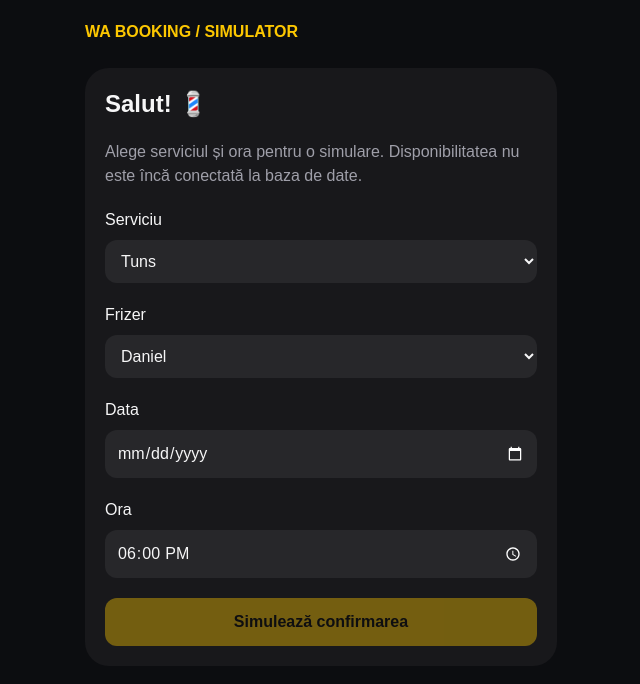
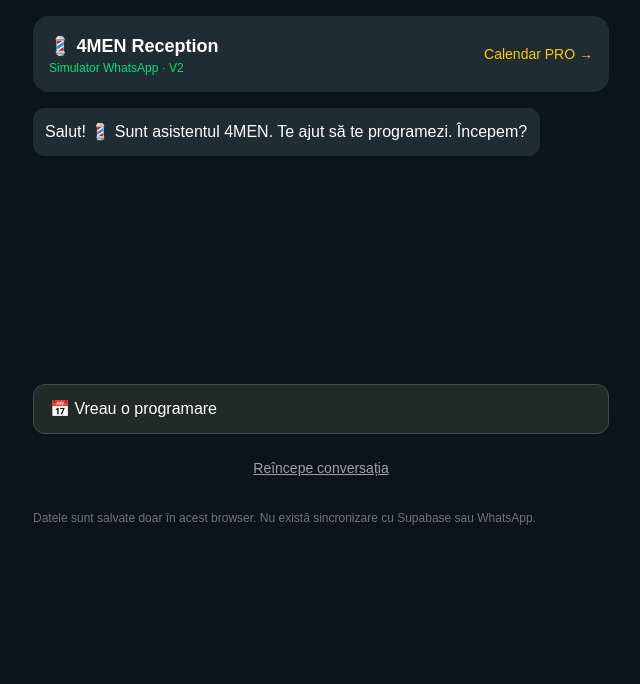
Before and after one commit to nistordaniel06-cpu/whatsapp-booking-os, a Next.js app: page /demo in a window 1280 px wide. Shown: the top 684 px of the page, without its empty margins (319-959 px from the left). Built offline with nearby package versions, Linux system fonts and the light colour scheme.

Commit message:
feat: WhatsApp chat simulator and local PRO/Admin demo

```diff
--- a/src/app/demo/page.tsx
+++ b/src/app/demo/page.tsx
@@ -1,103 +1,37 @@
 "use client";
-
-import { useState } from "react";
-
-const services = [
-  { name: "Tuns", minutes: 30 },
-  { name: "Tuns + barbă", minutes: 45 },
-];
-
-export default function Demo() {
-  const [service, setService] = useState(services[0].name);
-  const [barber, setBarber] = useState("Daniel");
-  const [day, setDay] = useState("");
-  const [time, setTime] = useState("18:00");
-  const [done, setDone] = useState(false);
-
-  return (
-    <main className="min-h-screen p-5 max-w-lg mx-auto">
-      <div className="text-yellow-400 font-bold mb-6">
-        WA BOOKING / SIMULATOR
-      </div>
-      <div className="bg-zinc-900 rounded-3xl p-5 space-y-5">
-        <h1 className="text-2xl font-bold">Salut! 💈</h1>
-        <p className="text-zinc-400">
-          Alege serviciul și ora pentru o simulare.
-          Disponibilitatea nu este încă conectată la baza de date.
-        </p>
-
-        <label className="block">
-          Serviciu
-          <select
-            className="block mt-2 w-full bg-zinc-800 p-3 rounded-xl"
-            value={service}
-            onChange={(event) => {
-              setService(event.target.value);
-              setDone(false);
-            }}
-          >
-            {services.map((item) => (
-              <option key={item.name}>{item.name}</option>
-            ))}
-          </select>
-        </label>
-
-        <label className="block">
-          Frizer
-          <select
-            className="block mt-2 w-full bg-zinc-800 p-3 rounded-xl"
-            value={barber}
-            onChange={(event) => {
-              setBarber(event.target.value);
-              setDone(false);
-            }}
-          >
-            <option>Daniel</option>
-            <option>Andrei</option>
-          </select>
-        </label>
-
-        <label className="block">
-          Data
-          <input
-            className="block mt-2 w-full bg-zinc-800 p-3 rounded-xl"
-            type="date"
-            value={day}
-            onChange={(event) => {
-              setDay(event.target.value);
-              setDone(false);
-            }}
-          />
-        </label>
-
-        <label className="block">
-          Ora
-          <input
-            className="block mt-2 w-full bg-zinc-800 p-3 rounded-xl"
-            type="time"
-            value={time}
-            onChange={(event) => {
-              setTime(event.target.value);
-              setDone(false);
-            }}
-          />
-        </label>
-
-        <button
-          disabled={!day}
-          onClick={() => setDone(true)}
-          className="w-full bg-yellow-400 text-black rounded-xl p-3 font-bold disabled:opacity-40"
-        >
-          Simulează confirmarea
-        </button>
-
-        {done && (
-          <div className="bg-green-950 rounded-xl p-3">
-            Simulare: {service} cu {barber}, {day} la {time}.
-            Nicio rezervare reală nu a fost creată.
-          </div>
-        )}
-      </div>
-    </main>
-  );
+import {useState} from "react";
+import Link from "next/link";
+import {addBooking} from "@/lib/demo-store";
+const services=["Tuns","Tuns + barbă","Barbă"];
+const barbers=["Daniel","Andrei"];
+const times=["09:00","10:00","11:00","12:00","13:00","14:00","15:00","16:00","17:00","18:00","19:00"];
+type Step="start"|"service"|"barber"|"date"|"time"|"name"|"done";
+export default function Demo(){
+ const [step,setStep]=useState<Step>("start");
+ const [service,setService]=useState("");
+ const [barber,setBarber]=useState("");
+ const [date,setDate]=useState("");
+ const [time,setTime]=useState("");
+ const [name,setName]=useState("");
+ const [error,setError]=useState("");
+ const [messages,setMessages]=useState<{from:"bot"|"client";text:string}[]>([{from:"bot",text:"Salut! 💈 Sunt asistentul 4MEN. Te ajut să te programezi. Începem?"}]);
+ function say(answer:string,next:Step,prompt:string){setMessages(m=>[...m,{from:"client",text:answer},{from:"bot",text:prompt}]);setStep(next);setError("")}
+ function confirm(){if(!name.trim())return;const ok=addBooking({id:crypto.randomUUID(),name:name.trim(),service,barber,date,time,status:"confirmed"});if(!ok){setError("Intervalul este deja ocupat în acest simulator. Alege altă oră.");setStep("time");return}say(name,"done","✅ Programare DEMO confirmată: "+service+" cu "+barber+", "+date+" la "+time+". Nu a fost trimis niciun mesaj WhatsApp real.")}
+ const button="rounded-xl bg-[#202b27] border border-[#355348] px-4 py-3 text-left hover:bg-[#30443a]";
+ return <main className="min-h-screen bg-[#0b141a] text-white p-4 pb-12">
+ <div className="max-w-xl mx-auto">
+ <header className="flex items-center justify-between bg-[#202c33] rounded-2xl p-4 mb-4"><div><div className="font-bold text-lg">💈 4MEN Reception</div><div className="text-xs text-green-400">Simulator WhatsApp · V2</div></div><Link href="/pro" className="text-sm text-yellow-400">Calendar PRO →</Link></header>
+ <div className="space-y-3 min-h-64">{messages.map((m,i)=><div key={i} className={`max-w-[88%] p-3 rounded-xl whitespace-pre-line ${m.from==="bot"?"bg-[#202c33]":"bg-[#005c4b] ml-auto"}`}>{m.text}</div>)}</div>
+ <div className="mt-5 grid gap-2">
+ {step==="start"&&<button className={button} onClick={()=>say("Vreau o programare","service","Ce serviciu dorești?")}>📅 Vreau o programare</button>}
+ {step==="service"&&services.map(s=><button key={s} className={button} onClick={()=>{setService(s);say(s,"barber","La ce frizer dorești?")}}>{s}</button>)}
+ {step==="barber"&&barbers.map(b=><button key={b} className={button} onClick={()=>{setBarber(b);say(b,"date","Pentru ce dată?")}}>{b}</button>)}
+ {step==="date"&&<div className="flex gap-2"><input aria-label="Data" className="bg-[#202c33] rounded-xl p-3 flex-1 min-w-0" type="date" min={new Date().toLocaleDateString("en-CA")} value={date} onChange={e=>setDate(e.target.value)}/><button disabled={!date} className="bg-green-700 rounded-xl px-5 disabled:opacity-40" onClick={()=>say(date,"time","Ce oră preferi? Orele de mai jos sunt demonstrative.")}>Continuă</button></div>}
+ {step==="time"&&times.map(t=><button key={t} className={button} onClick={()=>{setTime(t);say(t,"name","Pe ce nume facem programarea demo?")}}>{t}</button>)}
+ {step==="name"&&<form className="flex gap-2" onSubmit={e=>{e.preventDefault();confirm()}}><input aria-label="Nume" className="bg-[#202c33] rounded-xl p-3 flex-1 min-w-0" placeholder="Prenume" value={name} onChange={e=>setName(e.target.value)}/><button className="bg-green-700 rounded-xl px-4">Confirmă</button></form>}
+ {error&&<p role="alert" className="text-red-400">{error}</p>}
+ {step==="done"&&<Link className={button} href="/pro">Vezi programarea în calendar →</Link>}
+ <button className="text-sm text-zinc-400 mt-4 underline" onClick={()=>{setStep("start");setMessages([{from:"bot",text:"Salut! Începem o nouă programare demo?"}]);setError("")}}>Reîncepe conversația</button>
+ </div><p className="text-xs text-zinc-500 mt-8">Datele sunt salvate doar în acest browser. Nu există sincronizare cu Supabase sau WhatsApp.</p>
+ </div></main>
 }
```
